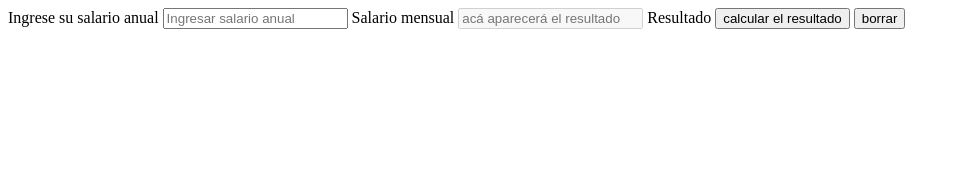
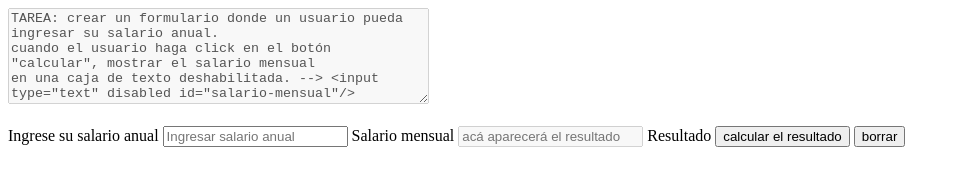
Before and after one commit to jagige/tareas-clase-5, a plain HTML site: page clase-5-tarea-1.html in a window 1280 px wide. Shown: the whole page, without its empty margins (0-960 px from the left). Drawn offline with Linux system fonts and the light colour scheme.

Commit message:
Update clase-5-tarea-1.html

```diff
--- a/clase-5-tarea-1.html
+++ b/clase-5-tarea-1.html
@@ -6,7 +6,16 @@
     <title>Clase 5 tarea 1</title>
 </head>
 <body>
-    <header></header>
+    <header>
+        <form>
+            <textarea disabled name="consigna" rows="6" cols="50">
+TAREA: crear un formulario donde un usuario pueda ingresar su salario anual.
+cuando el usuario haga click en el botón "calcular", mostrar el salario mensual
+en una caja de texto deshabilitada. --> <input type="text" disabled id="salario-mensual"/>
+            </textarea>
+        </form>
+    </header>
+    <br>
     <main>
         <form> <label>Ingrese su salario anual</label>
             <input type="number" id="salarioAnual" placeholder="Ingresar salario anual"/>
```
